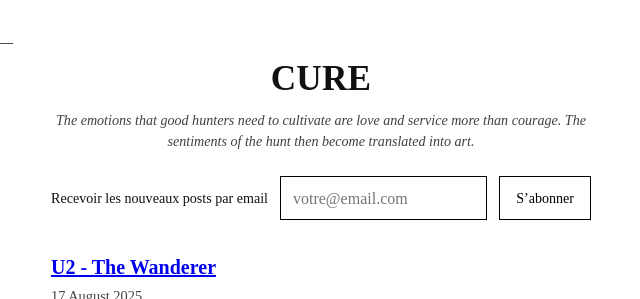
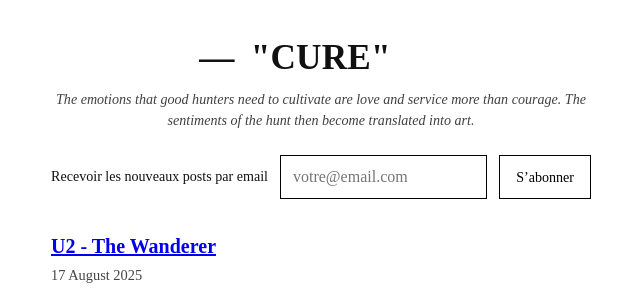
Before and after one commit to equipedenuit/cure, a Jekyll site: the page built from index.html, in a window 1280 px wide and 900 px high, cut to the strip 0-299 px from the top of the window. Shown: the whole strip, without its empty margins (319-959 px from the left). Built offline with Jekyll 4.4.1, drawn with Linux system fonts in a browser that asks for light colours; the list of posts is cut into pages by our own code.

Commit message:
Update default.html

```diff
--- a/_layouts/default.html
+++ b/_layouts/default.html
@@ -186,8 +186,10 @@ blockquote footer a {
   </style>
 </head>
 <body>
-<span class="emdash">—</span>
-  <h1><a href="{{ '/' | relative_url }}" title="Revenir à l’accueil">{{ site.title }}</a></h1>
+
+  <h1><a href="{{ '/' | relative_url }}" title="Revenir à l’accueil"><span class="emdash">—</span>
+  "CURE"</a></h1>
+
 {% if site.description %}<div class="subtitle">{{ site.description }}</div>{% endif %}
 
 
```
